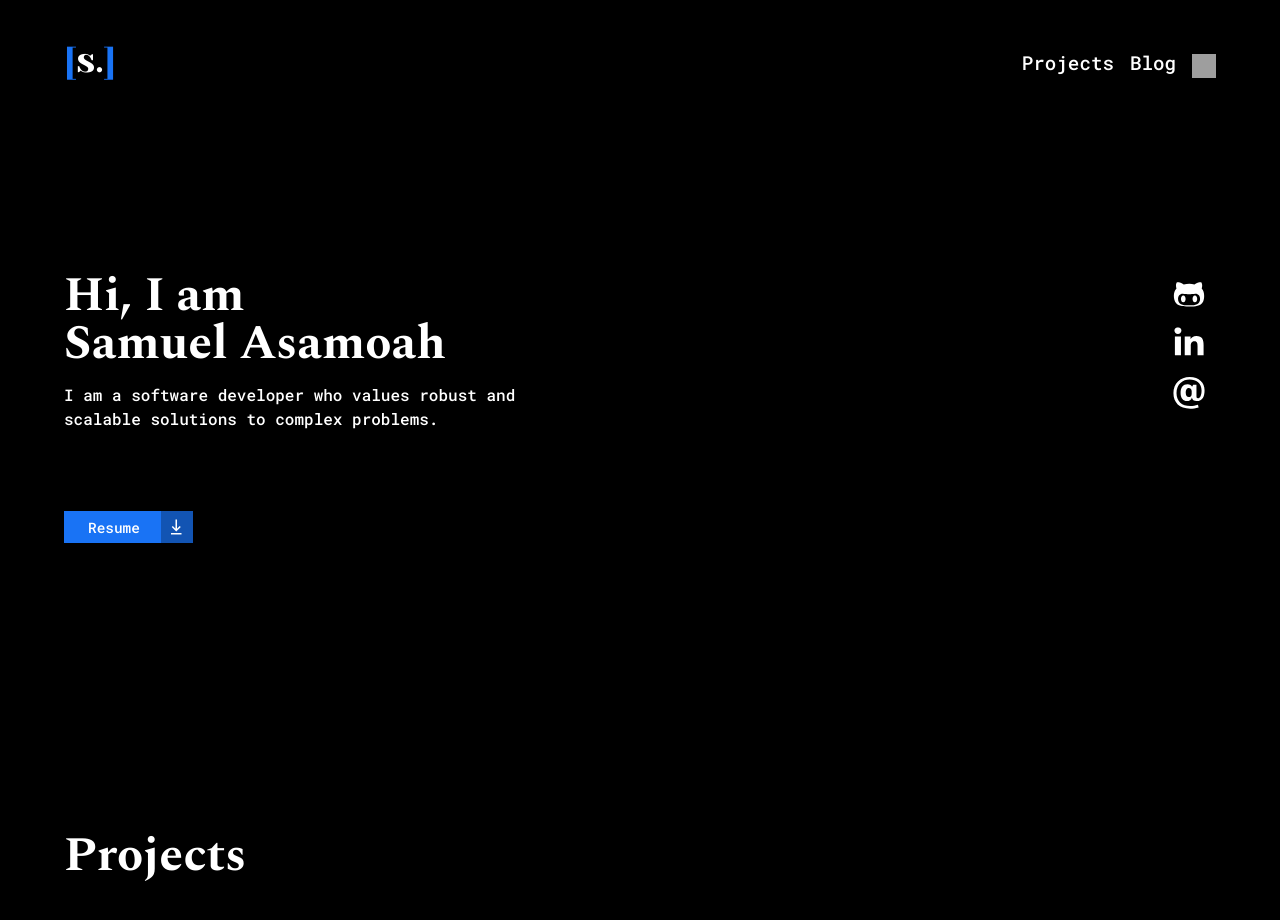
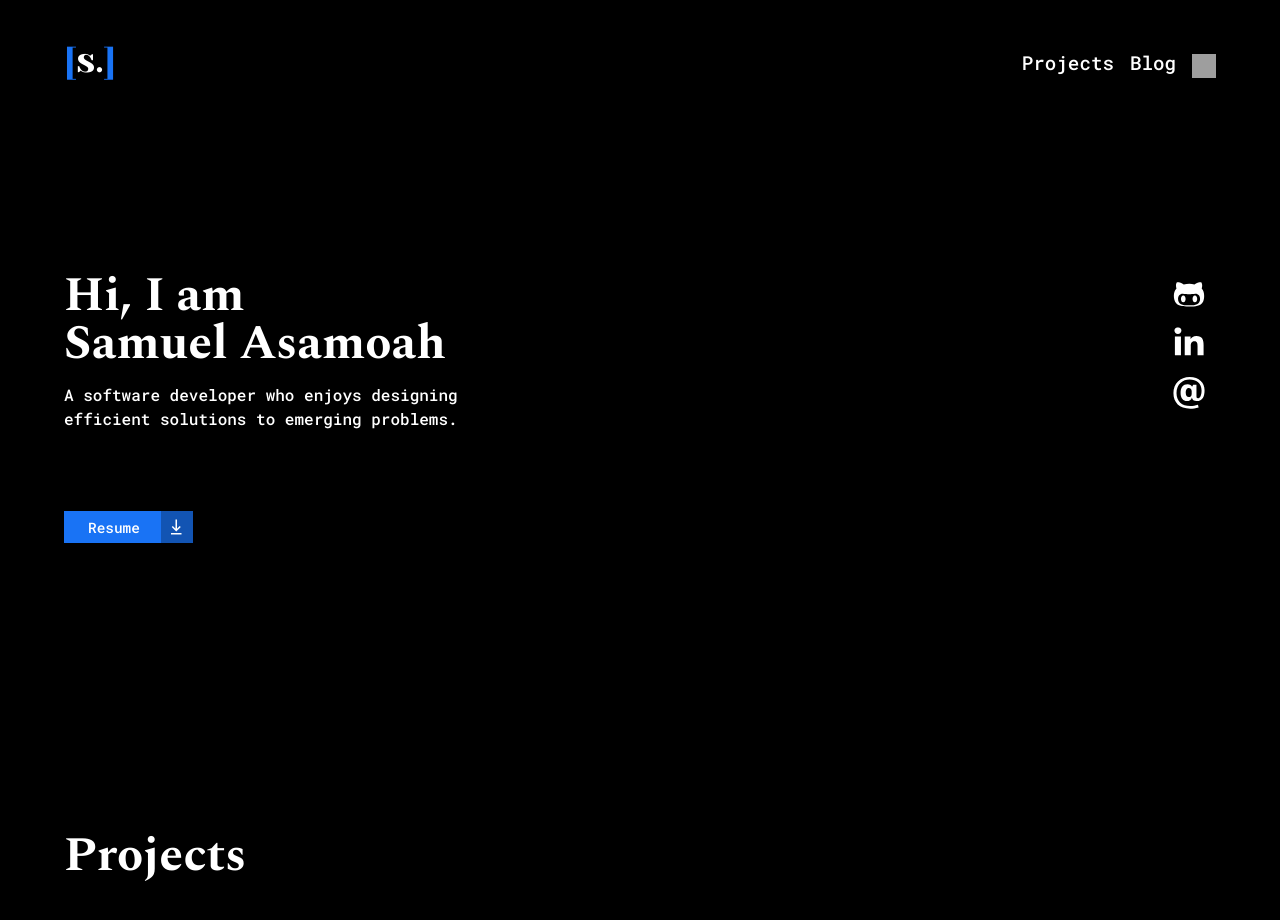
Before and after one commit to Aleumas/Personal-Website, a React (Create React App) app in the folder portfolio/samuel_asamoah/: page / in a window 1280 px wide. Shown: the top 920 px of the page. Built offline with nearby package versions, Linux system fonts and the light colour scheme; grey boxes are pictures that could not be loaded.

Commit message:
Changed summary

```diff
--- a/portfolio/samuel_asamoah/src/components/hero-content/AboutMe.jsx
+++ b/portfolio/samuel_asamoah/src/components/hero-content/AboutMe.jsx
@@ -7,7 +7,7 @@ function AboutMe(props) {
             <div className='my-info-container'>
                 <div>
                     <h1 className={ props.theme + ' spectral header' }>Hi, I am <br/> Samuel Asamoah</h1>
-                    <p className={ props.theme + ' roboto-mono header-description' }>I am a software developer who values robust and <br/>scalable solutions to complex problems.</p>
+                    <p className={ props.theme + ' roboto-mono header-description' }> A software developer who enjoys designing <br/> efficient solutions to emerging problems.</p>
                 </div>
                 <Socials theme={props.theme}/>
             </div>
```
